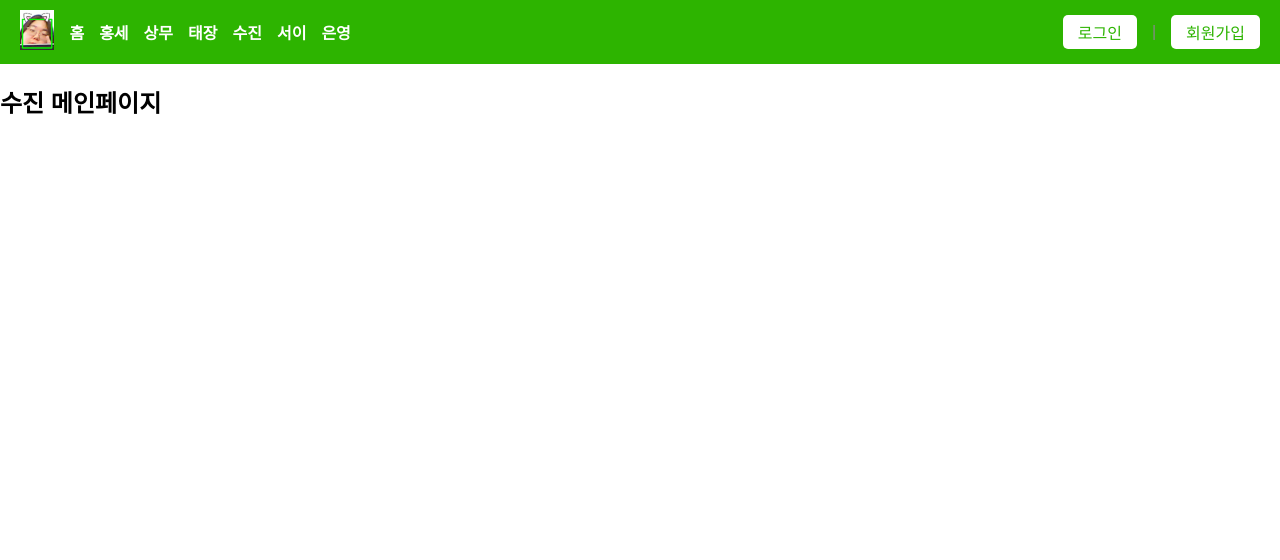
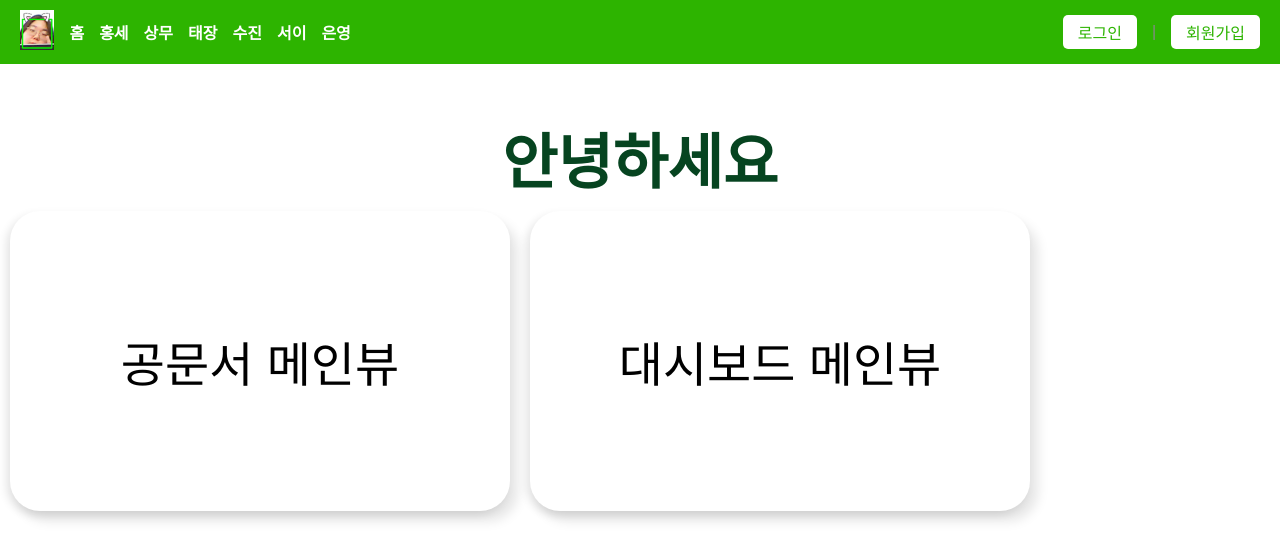
Before and after one commit to HexagonLab-s-SilverPlus/react, a React (Create React App) app: page /sjmain in a window 1280 px wide. Shown: the top 560 px of the page. Built offline with nearby package versions, Linux system fonts and the light colour scheme.

Commit message:
feat:공문서,대시보드 작업중

```diff
--- /dev/null
+++ b/src/pages/sj/DashMain.js
@@ -0,0 +1,27 @@
+import React from 'react';
+import { useNavigate } from 'react-router-dom';
+import styles from './DashMain.module.css'
+import SideBar from '../../components/common/SideBar';
+
+
+
+const DashMain = () => {
+
+    const navigate = useNavigate();
+
+    return(
+        <div>
+            <h2>정복규님, 안녕하세요</h2>
+
+           <button>현재 관리중인 어르신 수</button>
+           <button>가족 계정 승인 요청수</button>
+           <button>공문서 요청수</button>
+        </div>
+
+
+    );
+
+
+};//const DashMain
+
+export default DashMain;
--- /dev/null
+++ b/src/pages/sj/DocMain.js
@@ -0,0 +1,37 @@
+// src/pages/sj/DocMain.js
+import React from 'react';
+import { useNavigate } from 'react-router-dom';
+import styles from './DocMain.module.css';
+
+const  DocMain = () => {
+
+    const navigator = useNavigate();
+
+  const handleAddresClick = () => {
+    navigator('/addresMain'); //전입신고서 페이지로 이동
+  }
+
+  const handleDeathClick = () => {
+    navigator('/deathMain'); //사망신고서 페이지로 이동
+  }
+  const handleMedicalClick = () => {
+    navigator('/medical'); //의료급여 신청서 페이지로 이동
+  }
+  const handleBasicClick = () => {
+    navigator('/basic'); //기초 연금 신청서 페이지로 이동
+  }
+
+  return (
+    <div className={styles['card-container']}>
+      <h2 className={styles.title}>원하시는 공문서를 선택해주세요!</h2>
+      <button className={styles.card} onClick={handleAddresClick}>전입신고서</button>
+      <button className={styles.card} onClick={handleDeathClick}>사망신고서</button>
+      <button className={styles.card} onClick={handleMedicalClick}>의료급여 신청서</button>
+      <button className={styles.card} onClick={handleBasicClick}>기초연금 신청서</button>
+
+    </div>
+
+  );
+}
+
+export default DocMain;
--- /dev/null
+++ b/src/pages/sj/DocMain.module.css
@@ -0,0 +1,35 @@
+.title{
+    font-size: 60px;
+    margin-bottom: 0px;
+    color:#064420;
+    text-align: center;
+
+}
+
+.card{
+    background-color: #ffffff;
+    border:1px solid transparent;
+    border-radius: 30px;
+    box-shadow: 8px 10px 12px rgba(0, 0, 0, 0.1), -4px 4px 8px rgba(0, 0, 0, 0.1);
+    padding:20px;
+    font-size:  48px;
+    font-weight: 500;
+    width : 500px;
+    height: 300px;
+    /* display: flex;         */
+    margin: 10px;
+
+}
+.card-container {
+    display: grid;                    /* 그리드 레이아웃 */
+  grid-template-columns: repeat(2, 1fr); /* 2열로 배치 */
+  grid-template-rows: repeat(2, 1fr);    /* 2행으로 배치 */
+  gap: 20px;                         /* 카드 간의 간격 */
+  justify-items: center;             /* 가로 중앙 정렬 */
+  align-items: center;               /* 세로 중앙 정렬 */
+  height: 100vh;
+  }
+
+  .card:hover{
+    background-color: #FDFAF6;
+  }
--- a/src/pages/sj/SJmain.js
+++ b/src/pages/sj/SJmain.js
@@ -1,11 +1,29 @@
 // src/pages/sj/SJmain.js
 import React from 'react';
+import { useNavigate } from 'react-router-dom';
+import styles from './SJmain.module.css';
 
-function SJmain() {
+
+const SJmain = () => {
+
+  const navigator = useNavigate();
+
+  const handleDocClick = () => {
+    navigator('/docmain'); //의료급여 신청서 페이지로 이동
+  }
+  const handleDashBoardClick = () => {
+    navigator('/dashmain'); //기초 연금 신청서 페이지로 이동
+  }
+
   return (
     <div>
-      <h2>수진 메인페이지</h2>
+      <h2 className={styles.title}>안녕하세요</h2>
+      <button className={styles.card} onClick={handleDocClick}>공문서 메인뷰</button>
+      <button className={styles.card} onClick={handleDashBoardClick}>대시보드 메인뷰</button>
+
+
     </div>
+
   );
 }
 
--- /dev/null
+++ b/src/pages/sj/SJmain.module.css
@@ -0,0 +1,35 @@
+.title{
+    font-size: 60px;
+    margin-bottom: 0px;
+    color:#064420;
+    text-align: center;
+
+}
+
+.card{
+    background-color: #ffffff;
+    border:1px solid transparent;
+    border-radius: 30px;
+    box-shadow: 8px 10px 12px rgba(0, 0, 0, 0.1), -4px 4px 8px rgba(0, 0, 0, 0.1);
+    padding:20px;
+    font-size:  48px;
+    font-weight: 500;
+    width : 500px;
+    height: 300px;
+    /* display: flex;         */
+    margin: 10px;
+
+}
+.card-container {
+    display: grid;                    /* 그리드 레이아웃 */
+  grid-template-columns: repeat(2, 1fr); /* 2열로 배치 */
+  grid-template-rows: repeat(2, 1fr);    /* 2행으로 배치 */
+  gap: 20px;                         /* 카드 간의 간격 */
+  justify-items: center;             /* 가로 중앙 정렬 */
+  align-items: center;               /* 세로 중앙 정렬 */
+  height: 100vh;
+  }
+
+  .card:hover{
+    background-color: #FDFAF6;
+  }
--- a/src/routers/sjRouter.js
+++ b/src/routers/sjRouter.js
@@ -1,8 +1,22 @@
+
 // src/routers/tjRouter.js
 import React from 'react';
 import { Route } from 'react-router-dom';
 import SJmain from '../pages/sj/SJmain';
+import DocMain from '../pages/sj/DocMain';
+import DashMain from '../pages/sj/DashMain';
 
-const sjRouter = [<Route path="/sjmain" element={<SJmain />} />];
+
+
+
+
+const sjRouter = [
+    <Route path="/sjmain" element={<SJmain />} />,
+    <Route path="/docmain" element={<DocMain/>}/>,
+    <Route path="/dashmain" element={<DashMain/>}/>,
+
+
+
+];
 
 export default sjRouter;
```
Also changed, not shown: src/pages/sj/DashMain.module.css (added).
